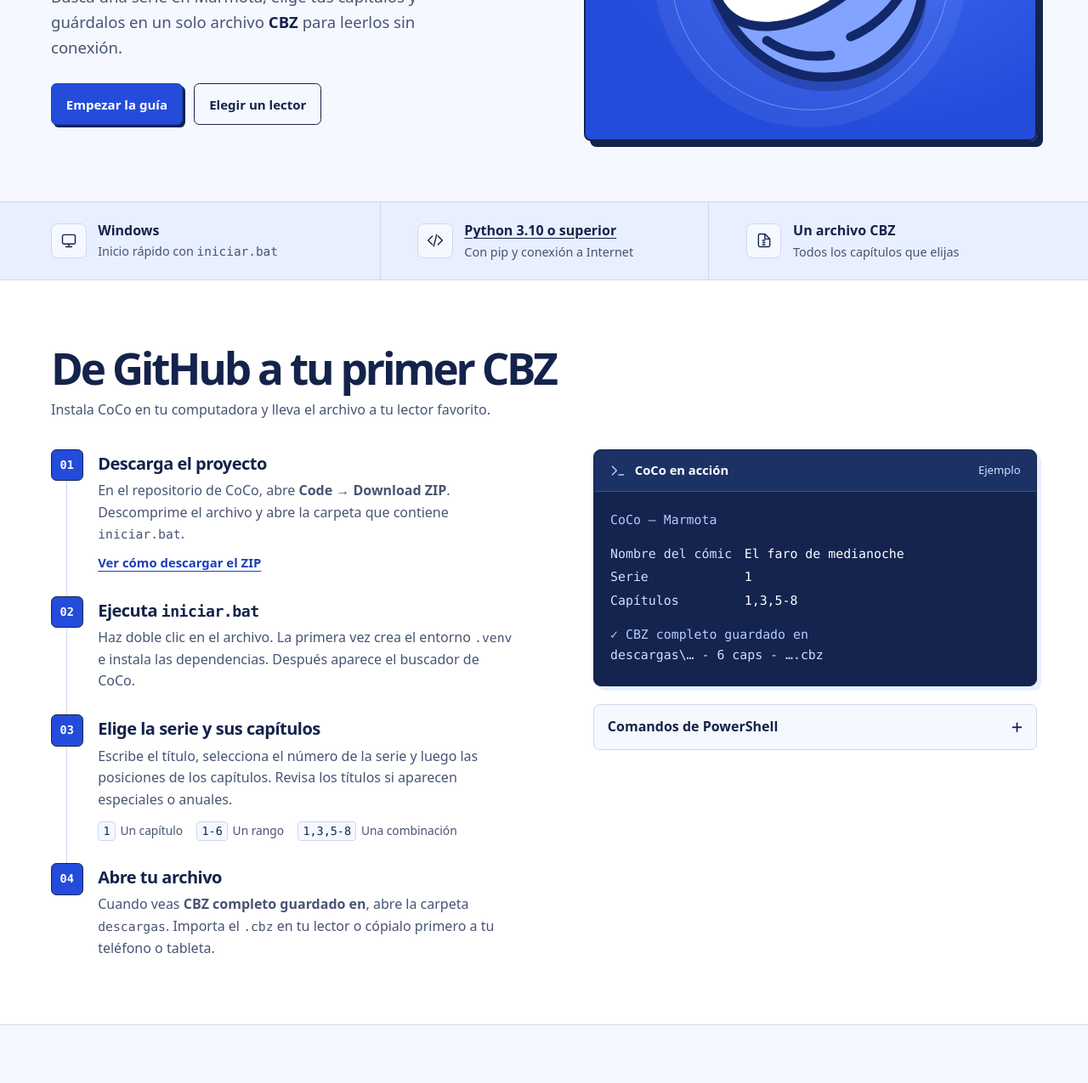
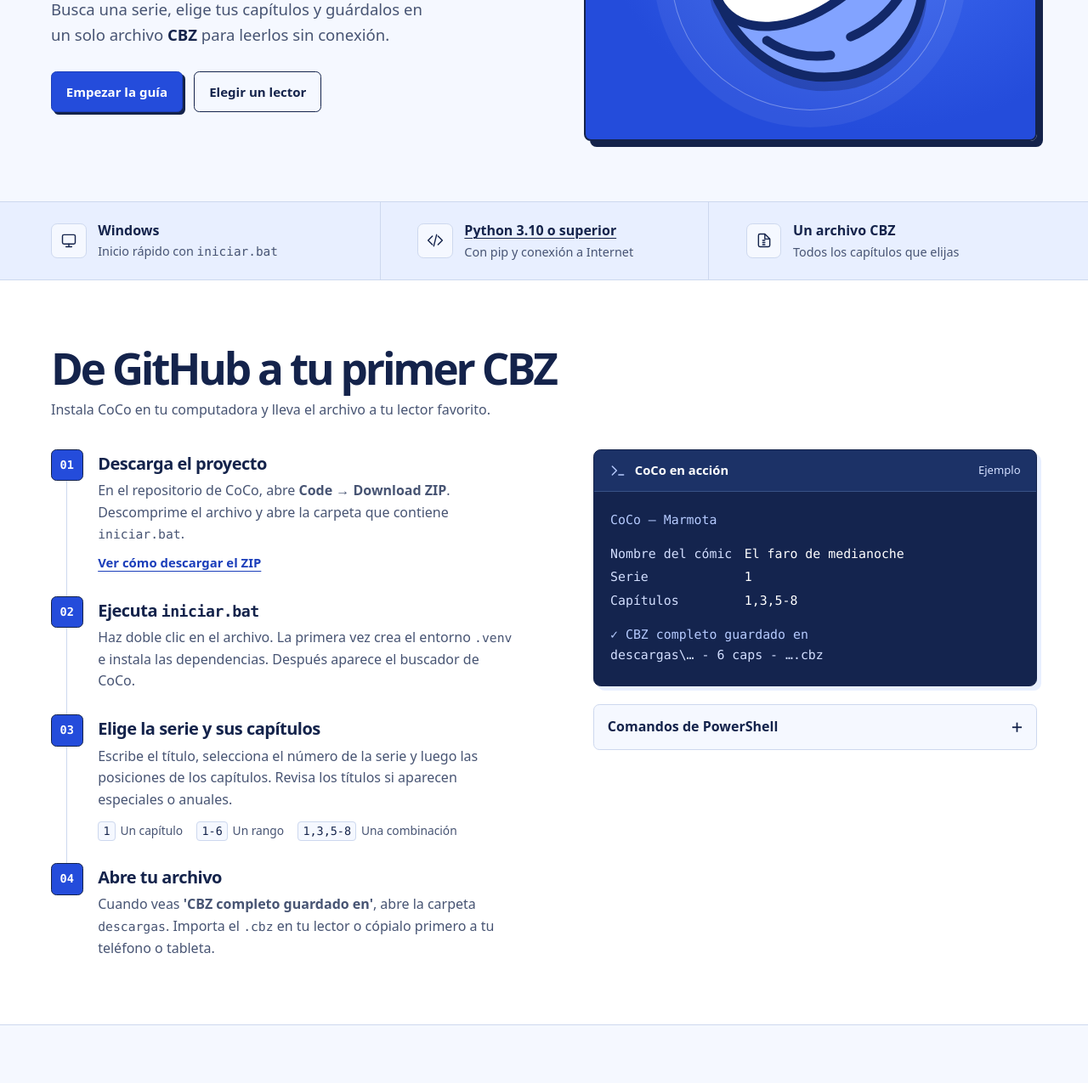
Before and after one commit to DiegoVZ15/coco-webpage, a plain HTML site: page index.html in a window 1280 px wide. Shown: the part 378-1653 px from the top of the page at 85% size. Drawn offline with Linux system fonts and the light colour scheme.

Commit message:
modified index.html

```diff
--- a/index.html
+++ b/index.html
@@ -50,7 +50,7 @@
         <div class="hero-content">
           <p class="eyebrow">CoCo — Comic Collector</p>
           <h1>Tus cómics,<br>listos para leer<span>.</span></h1>
-          <p class="hero-description">Busca una serie en Marmota, elige tus capítulos y guárdalos en un solo archivo <strong>CBZ</strong> para leerlos sin conexión.</p>
+          <p class="hero-description">Busca una serie, elige tus capítulos y guárdalos en un solo archivo <strong>CBZ</strong> para leerlos sin conexión.</p>
           <div class="hero-actions">
             <a class="button button-primary" href="#guia">Empezar la guía</a>
             <a class="button button-outline" href="#lectores">Elegir un lector</a>
@@ -107,7 +107,7 @@
             </li>
             <li>
               <h3>Abre tu archivo</h3>
-              <p>Cuando veas <strong>CBZ completo guardado en</strong>, abre la carpeta <code>descargas</code>. Importa el <code>.cbz</code> en tu lector o cópialo primero a tu teléfono o tableta.</p>
+              <p>Cuando veas <strong>'CBZ completo guardado en'</strong>, abre la carpeta <code>descargas</code>. Importa el <code>.cbz</code> en tu lector o cópialo primero a tu teléfono o tableta.</p>
             </li>
           </ol>
           <div class="guide-aside">
```
